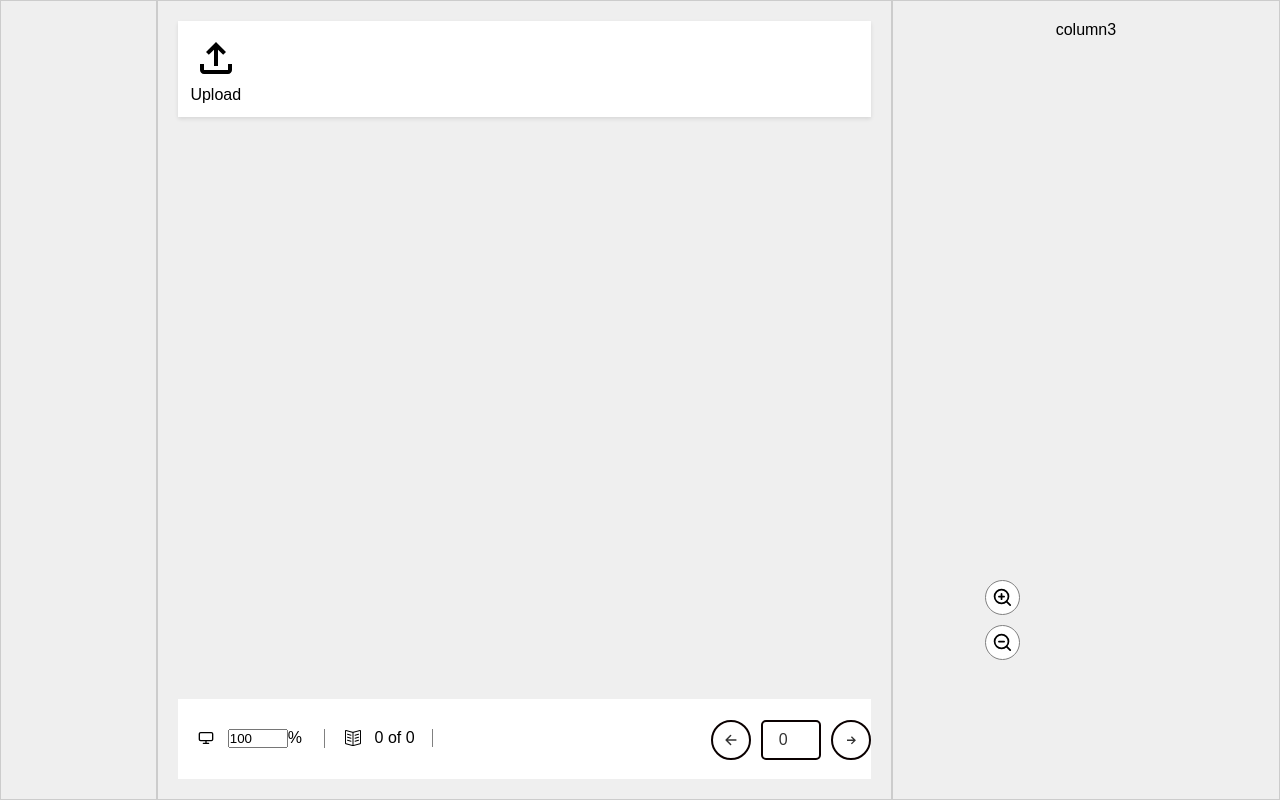
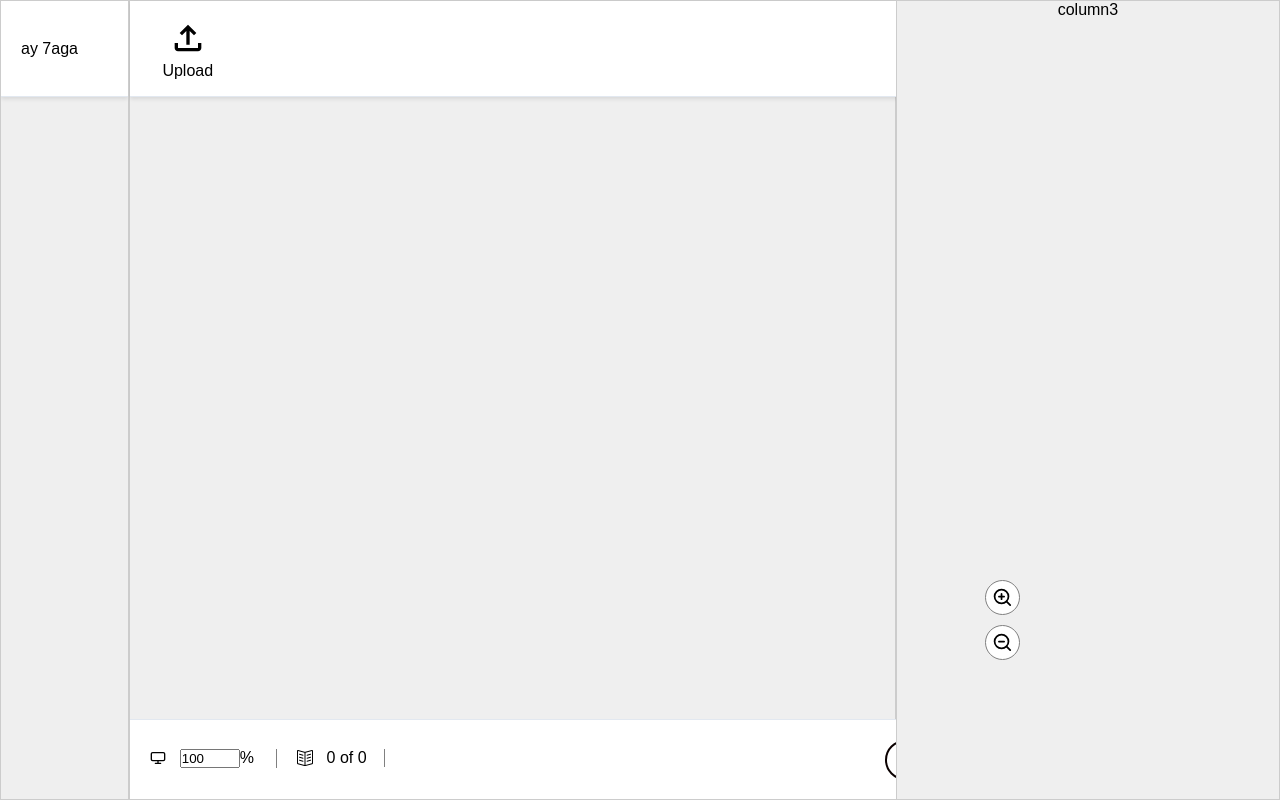
Before and after one commit to enjyashraf18/Annotation-tool, a React (Create React App) app: page / in a window 1280 px wide. Built offline with nearby package versions, Linux system fonts and the light colour scheme.

Commit message:
spaces are went bye bye

```diff
--- a/src/App.css
+++ b/src/App.css
@@ -18,12 +18,20 @@ html, body {
 
 .column {
   background-color: #efefef;
-  padding: 20px;
+
   border: 1px solid #ccc;
   text-align: center;
 }
 
 .column1 {
+  flex: 1;
+  overflow-y: hidden;
+  height: 100vh;
+  position: relative;
+}
+
+
+.thumb{
   flex: 1;
   overflow-y: auto; /* Enable vertical scrolling for thumbnails */
   height: 100vh; /* Full viewport height */
@@ -42,13 +50,13 @@ html, body {
   height: 100vh;
 }
 
-.header {
-  height: 10%;
+.column1-header {
+  height: 12vh;
   background-color: #f8f9fa;
   display: flex;
   align-items: center;
   justify-content: center;
-  border: 2px solid;
+
 }
 
 .pdf-container {
@@ -145,8 +153,10 @@ html, body {
 .App-header{
   background-color: white;
   text-align: center;
-  padding: 0;
+
   height: 12vh;
+  width: 930px;
+  border-bottom: 0.2px solid rgb(226,232,240);
 }
 
 .App-footer {
@@ -154,6 +164,9 @@ html, body {
   text-align: center;
   padding: 0;
   height: 10vh;
+  width: 915px;
+  border-top: 0.2px solid rgb(226,232,240);
+
 }
 
 .App-main {
@@ -190,14 +203,17 @@ html, body {
 }
 
 header {
-  background-color: white;
+  background-color: rgb(255, 255, 255);
   display: flex;
   align-items: center;
   justify-content: flex-start;
-  height: 100px;
+  height: 12vh;
   padding: 0 20px;
   box-shadow: 0 2px 4px rgba(0, 0, 0, 0.1);
+  border-bottom: 0.2px solid rgb(226,232,240);
 }
+
+
 
 .zoom-buttons {
   display: flex;
--- a/src/App.js
+++ b/src/App.js
@@ -135,6 +135,10 @@ function App() {
     <div className="main-container">
       {/* <div className='column column1'> column1</div> */}
       <div className='column column1'>
+      <header className='column1-head'>
+          ay 7aga
+        </header>
+        <div className='thumb'>
         {thumbnails.map((thumbnail, index) => (
           <Thumbnail
             key={index}
@@ -144,6 +148,7 @@ function App() {
             fileType={fileType}
           />
         ))}
+        </div>
       </div>
 
       <div className="column column2">
@@ -164,7 +169,7 @@ function App() {
             style={{ display: 'none' }}
           />
           <label htmlFor='file' className='fileUploadButton'>
-            <MdOutlineFileUpload size="3rem" />
+            <MdOutlineFileUpload size="2.5rem" />
             <span>Upload</span>
           </label>
         </header>
```
